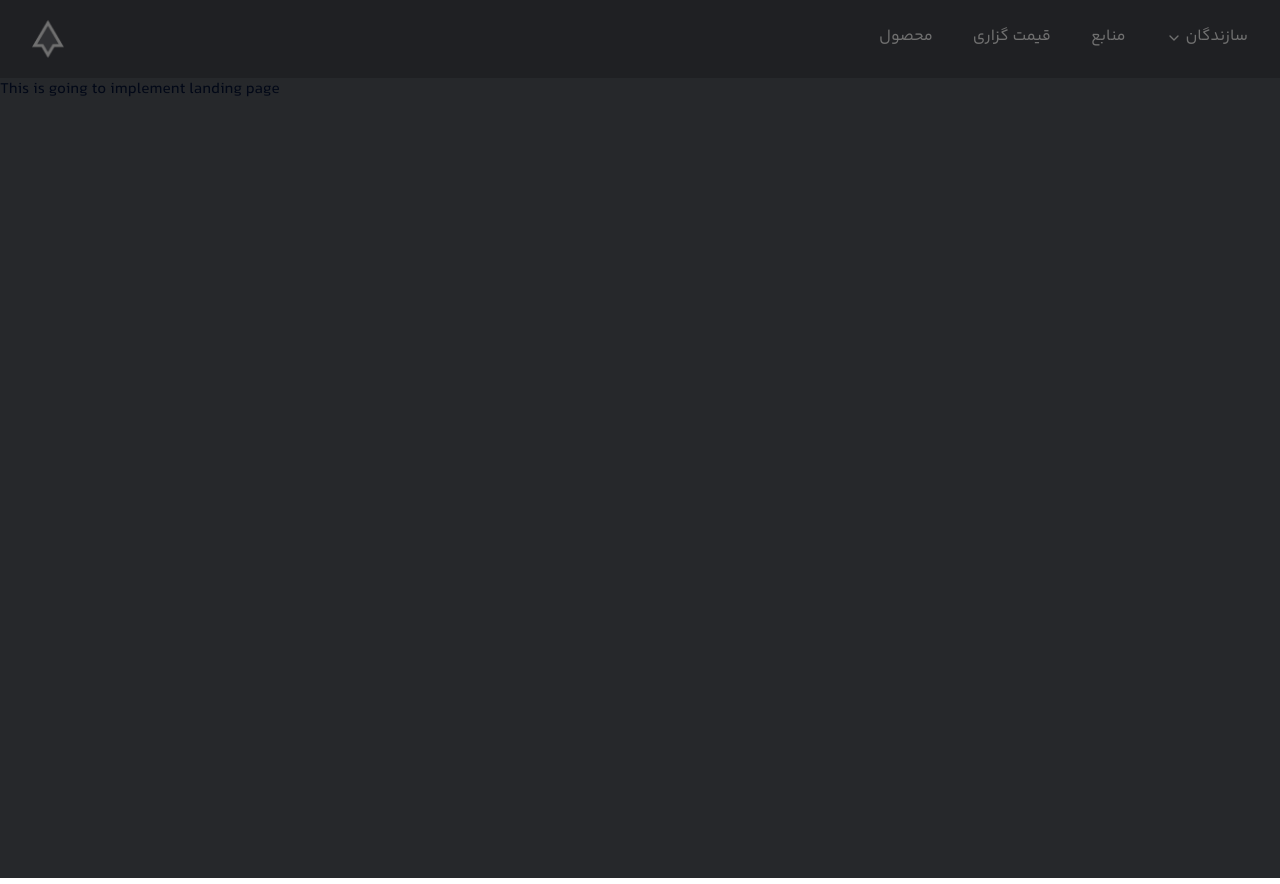
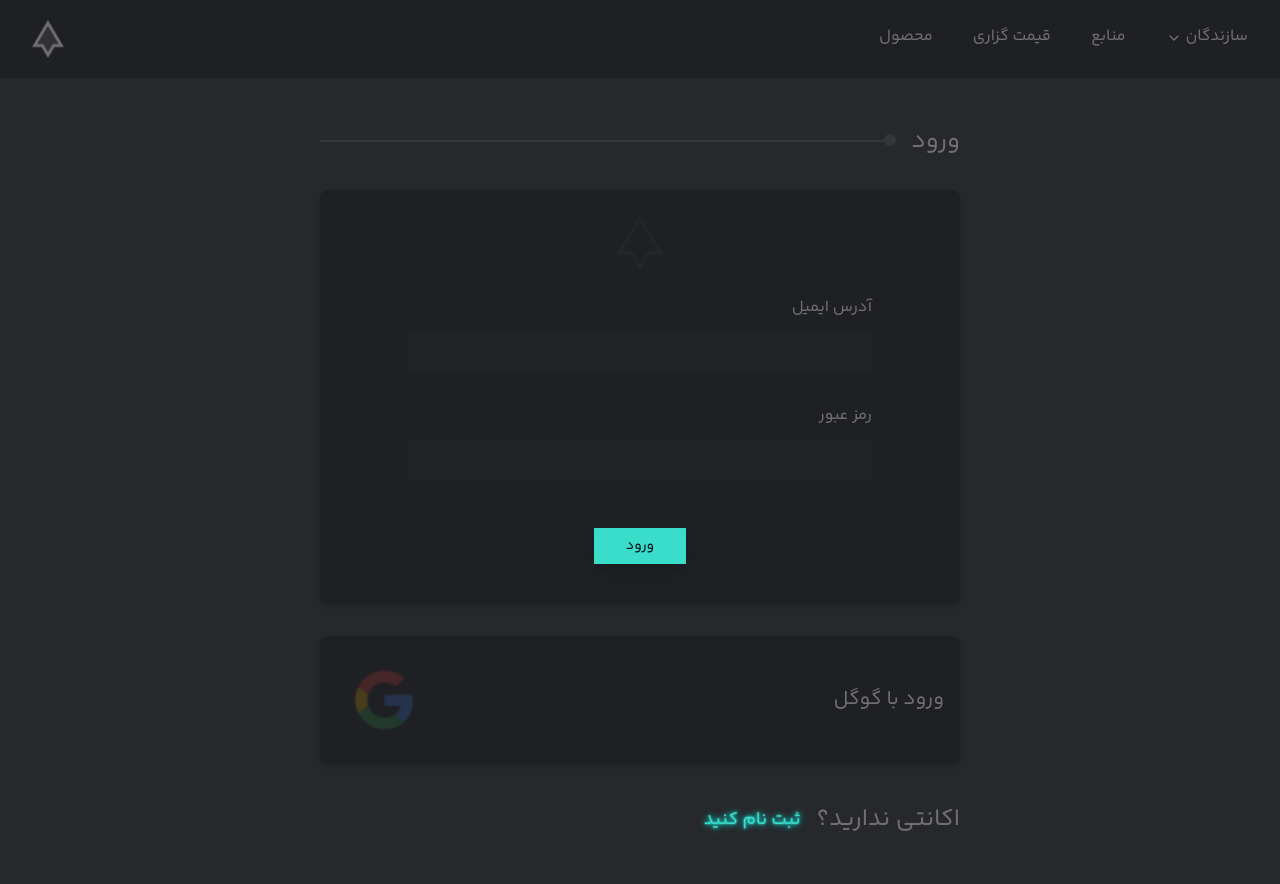
Before and after one commit to kolako54/shaya, a React (Vite) app: page /login in a window 1280 px wide. Built offline with nearby package versions, Linux system fonts and the light colour scheme.

Commit message:
feat: add login page

```diff
--- a/src/App.tsx
+++ b/src/App.tsx
@@ -2,6 +2,7 @@ import { Route, Routes } from "react-router-dom";
 
 import { Navbar } from "./components/Navbar";
 import { HomePage } from "./pages/HomePage";
+import { LoginPage } from "./pages/LoginPage";
 import { SignupPage } from "./pages/SignupPage";
 
 const App = () => {
@@ -12,8 +13,9 @@ const App = () => {
         <Routes>
           <Route path="/" element={<HomePage />} />
           <Route path="/signup" element={<SignupPage />} />
+          <Route path="/login" element={<LoginPage />} />
+          {/* <div>This is going to implement landing page</div> */}
         </Routes>
-        <div>This is going to implement landing page</div>
       </div>
     </>
   );
--- /dev/null
+++ b/src/components/Login.tsx
@@ -0,0 +1,137 @@
+import { zodResolver } from "@hookform/resolvers/zod";
+import { useForm } from "react-hook-form";
+import { useNavigate } from "react-router-dom";
+import { z } from "zod";
+
+import { Button } from "./ui/button";
+import { Card, CardContent, CardHeader } from "./ui/card";
+import {
+  Form,
+  FormControl,
+  FormField,
+  FormItem,
+  FormLabel,
+  FormMessage,
+} from "./ui/form";
+import { Input } from "./ui/input";
+
+const formSchema = z
+  .object({
+    emailAddress: z.string().email({
+      message: "! ایمیل نامعتبر",
+    }),
+    password: z.string().min(4, {
+      message: "! رمز عبور الزامی است . رمز عبور باید حداقل چهار کاراکتر باشد",
+    }),
+    passwordConfirm: z.string().min(4, {
+      message:
+        "! رمز عبور تأییدی الزامی است . رمز عبور باید حداقل چهار کاراکتر باشد",
+    }),
+  })
+  .refine((data) => data.password === data.passwordConfirm, {
+    message: "! رمزهای عبور مطابقت ندارند",
+    path: ["passwordConfirm"],
+  });
+
+export const Login = () => {
+  const navigate = useNavigate();
+
+  const form = useForm<z.infer<typeof formSchema>>({
+    resolver: zodResolver(formSchema),
+    defaultValues: {
+      emailAddress: "",
+      password: "",
+      passwordConfirm: "",
+    },
+  });
+
+  const handleSubmit = (data: any) => {
+    console.log(data);
+  };
+
+  return (
+    <>
+      <Card className="flex flex-col border-none bg-bgSecondary shadow-md">
+        <CardHeader>
+          <img
+            src="/Group 43.png"
+            alt="form-img"
+            className="mx-auto w-[3rem]"
+          />
+        </CardHeader>
+        <CardContent className="flex flex-col gap-8 md:mx-[4rem]">
+          <Form {...form}>
+            <form
+              className="flex flex-col gap-8"
+              onSubmit={form.handleSubmit(handleSubmit)}
+            >
+              <FormField
+                control={form.control}
+                name="emailAddress"
+                render={({ field }) => {
+                  return (
+                    <FormItem className="grid gap-1">
+                      <FormLabel>آدرس ایمیل</FormLabel>
+                      <FormControl>
+                        <Input
+                          className="border-none bg-bgCard text-white"
+                          type="email"
+                          {...field}
+                        />
+                      </FormControl>
+                      <FormMessage />
+                    </FormItem>
+                  );
+                }}
+              />{" "}
+              <FormField
+                control={form.control}
+                name="password"
+                render={({ field }) => {
+                  return (
+                    <FormItem className="grid gap-1">
+                      <FormLabel>رمز عبور</FormLabel>
+                      <FormControl>
+                        <Input
+                          className="border-none bg-bgCard text-white"
+                          type="password"
+                          {...field}
+                        />
+                      </FormControl>
+                      <FormMessage />
+                    </FormItem>
+                  );
+                }}
+              />{" "}
+              <Button
+                type="submit"
+                variant="ghost"
+                size="sm"
+                className="mx-auto my-4 rounded-none bg-button px-8 shadow-lg hover:bg-button hover:drop-shadow-glow"
+              >
+                ورود
+              </Button>
+            </form>
+          </Form>
+        </CardContent>
+      </Card>
+      <Card className="mb-10 mt-8 flex cursor-pointer items-center justify-between border-none bg-bgSecondary p-4 shadow-md transition-all ease-in-out hover:scale-[1.03] hover:shadow-xl">
+        <img
+          className="w-[6rem]  object-cover opacity-20"
+          src="/7123025_logo_google_g_icon.png"
+          alt="google-logo"
+        />
+        <div className=" text-xl text-textMuted">ورود با گوگل</div>
+      </Card>
+      <div className=" flex-row-reverse items-center gap-4 pb-12 text-center sm:flex ">
+        <div className=" text-2xl text-textMuted">اکانتی ندارید؟</div>
+        <button
+          onClick={() => navigate("/signup")}
+          className="text-lg text-button drop-shadow-glow  hover:scale-[1.1] hover:shadow-sm"
+        >
+          ثبت نام کنید
+        </button>
+      </div>
+    </>
+  );
+};
--- a/src/components/Signup.tsx
+++ b/src/components/Signup.tsx
@@ -1,7 +1,11 @@
+import { useNavigate } from "react-router-dom";
+
 import { MainForm } from "./MainForm";
 import { Card, CardContent, CardHeader } from "./ui/card";
 
 export const Signup = () => {
+  const navigate = useNavigate();
+
   return (
     <>
       <Card className="flex flex-col border-none bg-bgSecondary shadow-md">
@@ -22,13 +26,16 @@ export const Signup = () => {
           src="/7123025_logo_google_g_icon.png"
           alt="google-logo"
         />
-        <div className=" text-2xl text-textMuted">ثبت نام با گوگل</div>
+        <div className=" text-xl text-textMuted">ثبت نام با گوگل</div>
       </Card>
       <div className=" flex-row-reverse items-center gap-4 pb-12 text-center sm:flex ">
         <div className=" text-2xl text-textMuted">از قبل اکانت دارید؟</div>
-        <span className="cursor-pointer text-lg text-button drop-shadow-glow  hover:scale-[1.1] hover:shadow-sm">
+        <button
+          onClick={() => navigate("/login")}
+          className="text-lg text-button drop-shadow-glow  hover:scale-[1.1] hover:shadow-sm"
+        >
           ورود
-        </span>
+        </button>
       </div>
     </>
   );
--- /dev/null
+++ b/src/pages/LoginPage.tsx
@@ -0,0 +1,15 @@
+import { Login } from "@/components/Login";
+
+export const LoginPage = () => {
+  return (
+    <div className="mx-auto w-3/4 sm:w-2/4 ">
+      <div className="mb-8 flex items-center justify-between gap-4 pt-12">
+        <div className="relative h-[1rem] flex-1 self-baseline border-b-2 border-[#33363A]">
+          <div className="absolute right-[-1px] top-2 size-3 rounded-full bg-[#33363A]" />
+        </div>
+        <h1 className="text-2xl text-textMuted">ورود</h1>
+      </div>
+      <Login />
+    </div>
+  );
+};
```
